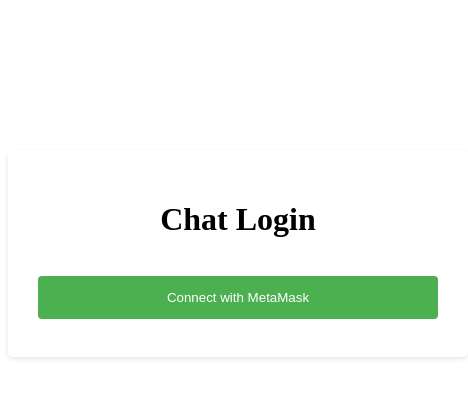
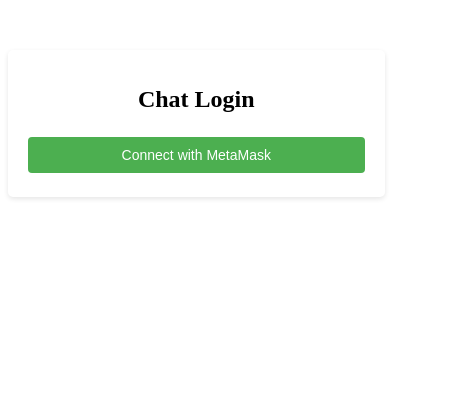
Before and after one commit to Shivam705025/elon-run, a plain HTML site: page index.html in a window 390 px wide. Shown: the whole page, 468 px wide, since content can reach past the window. Drawn offline with Linux system fonts and the light colour scheme.

Commit message:
Update index.html

```diff
--- a/index.html
+++ b/index.html
@@ -3,10 +3,9 @@
 <head>
   <title>Web3 Login Page</title>
   <style>
-
-
     .container {
-      width: 400px;
+      width: 90%;
+      max-width: 400px;
       margin: 0 auto;
       margin-top: 150px;
       background-color: #ffffff;
@@ -33,6 +32,24 @@
 
     input[type="submit"]:hover {
       background-color: #45a049;
+    }
+
+    @media only screen and (max-width: 480px) {
+      .container {
+        margin-top: 50px;
+        padding: 20px;
+      }
+
+      h1 {
+        font-size: 24px;
+        margin-bottom: 20px;
+      }
+
+      input[type="submit"] {
+        padding: 10px 16px;
+        margin: 4px 0;
+        font-size: 14px;
+      }
     }
   </style>
 </head>
@@ -70,7 +87,6 @@
         alert('Please install MetaMask to use this login feature.');
       }
     }
-
   </script>
 </body>
 </html>
```
Lines whose indentation alone changed are shown as unchanged.
